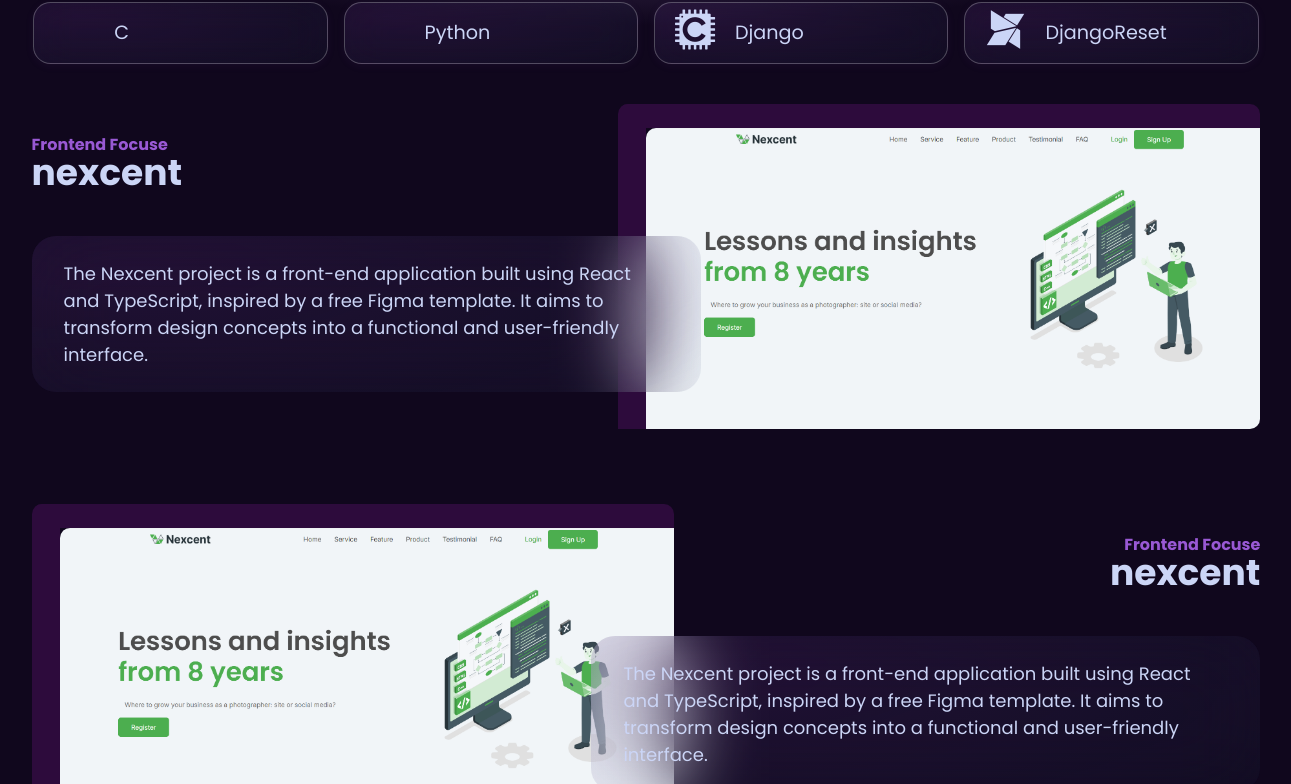
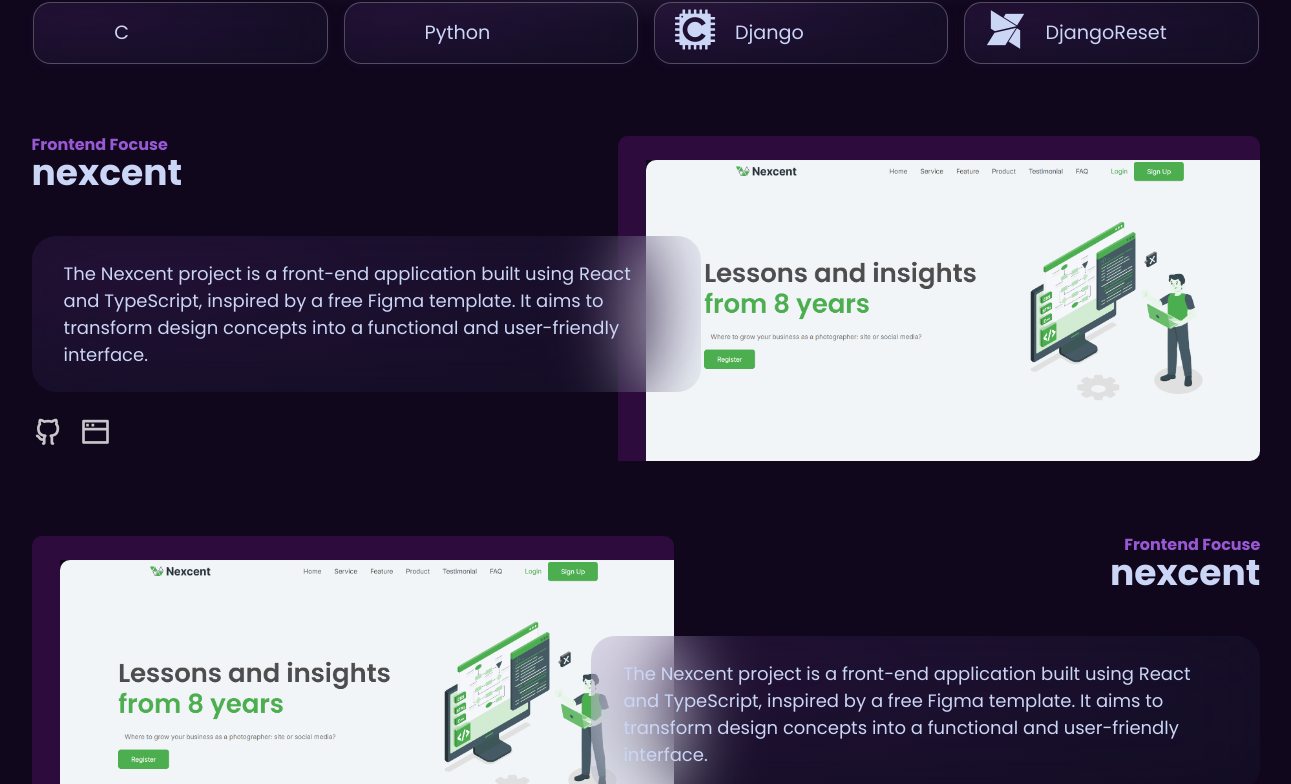
Before and after one commit to KaviruN/portfolio, a React (Vite) app: page / in a window 1536 px wide. Shown: the part 2011-2795 px from the top of the page, without its empty margins (122-1413 px from the left). Built offline with nearby package versions, Linux system fonts and the light colour scheme.

Commit message:
style: update Project component to include demo and GitHub links; enhance Projects component with new props and adjust SCSS for better layout

```diff
--- a/src/Project.tsx
+++ b/src/Project.tsx
@@ -5,10 +5,11 @@
     sub: string;
     description: string;
     img: string;
-    link: string;
+    demo: string;
+    githublink?: string;
 };
 
-function Project({ title, description, img, link, sub }: ProjectProps) {
+function Project({ title, description, img, demo, githublink, sub }: ProjectProps) {
     return (
         <div className="projects__project">
             <div className="projects__header">
@@ -17,10 +18,15 @@
                 <div className="projects__description">
                     <p className="projects__text">{description}</p>
                 </div>
+                <div className="projects__links">
+                    <a href={githublink} target="_blank" title="GITHUB Link"><i className="ri-github-line"></i></a>
+                    <a href={demo} target="_blank" title="Demo"><i className="ri-window-line"></i></a>
+                </div>
+
             </div>
             <div className="projects__view">
                 <div className="projects__img">
-                    <a href={link} target="_blank"><img src={img} alt="nexcent" /></a>
+                    <img src={img} alt="nexcent" />
                 </div>
             </div>
         </div>
--- a/src/Projects.tsx
+++ b/src/Projects.tsx
@@ -5,9 +5,9 @@
 function Projects( ) {
     return (
         <section className="projects">
-            <Project link='https://projects.kaviru.me/nexcent/' img={nexcent} title="nexcent" sub="Frontend Focuse" description="The Nexcent project is a front-end application built using React and TypeScript, inspired by a free Figma template. It aims to transform design concepts into a functional and user-friendly interface." />
-            <Project link='https://kavirun.github.io/nexcent/' img={nexcent} title="nexcent" sub="Frontend Focuse" description="The Nexcent project is a front-end application built using React and TypeScript, inspired by a free Figma template. It aims to transform design concepts into a functional and user-friendly interface." />
-            <Project link='https://kavirun.github.io/nexcent/' img={nexcent} title="nexcent" sub="Frontend Focuse" description="The Nexcent project is a front-end application built using React and TypeScript, inspired by a free Figma template. It aims to transform design concepts into a functional and user-friendly interface." />
+            <Project demo='https://projects.kaviru.me/nexcent/' githublink='https://github.com/KaviruN/nexcent' img={nexcent} title="nexcent" sub="Frontend Focuse" description="The Nexcent project is a front-end application built using React and TypeScript, inspired by a free Figma template. It aims to transform design concepts into a functional and user-friendly interface." />
+            <Project demo='https://kavirun.github.io/nexcent/'  githublink='https://github.com/KaviruN/nexcent' img={nexcent} title="nexcent" sub="Frontend Focuse" description="The Nexcent project is a front-end application built using React and TypeScript, inspired by a free Figma template. It aims to transform design concepts into a functional and user-friendly interface." />
+            <Project demo='https://kavirun.github.io/nexcent/' githublink='https://github.com/KaviruN/nexcent' img={nexcent} title="nexcent" sub="Frontend Focuse" description="The Nexcent project is a front-end application built using React and TypeScript, inspired by a free Figma template. It aims to transform design concepts into a functional and user-friendly interface." />
         </section>
     )
 }
--- a/src/scss/components/_projects.scss
+++ b/src/scss/components/_projects.scss
@@ -4,15 +4,32 @@
   color: hsla(226, 70%, 88%, 1);
   position: relative;
 
+  &__links a {
+    font-size: 2em;
+    color: hsla(0, 0%, 100%, 0.771);
+    text-decoration: none;
+
+    &:hover {
+      color: hsl(0, 0%, 100%);
+    }
+    &:active {
+      color: hsl(0, 0%, 100%);
+    }
+  }
+
+  &__links a:first-child {
+    margin-right: 0.5em;
+  }
+
+  &__header h4 {
+    color: hsla(271, 59%, 59%, 1);
+  }
+
   &__project {
     position: relative;
     padding: 2em;
     display: flex;
     flex-direction: column;
-
-    .projects__header h4{
-      color: hsla(271, 59%, 59%, 1);
-    }
 
     @media (min-width: 1485px) {
       flex-direction: row;
@@ -23,7 +40,7 @@
         .projects__view {
           position: absolute;
           right: 10%;
-          top: 0;
+          top: 2em;
           z-index: -1;
         }
         .projects__header {
@@ -35,15 +52,18 @@
         .projects__view {
           position: absolute;
           left: 10%;
-          top: 0;
+          top: 2em;
           z-index: -1;
+          cursor: pointer;
         }
         .projects__header {
           position: absolute;
           right: 10%;
         }
 
-        .projects__header h2, .projects__header h4 {
+        .projects__header h2,
+        .projects__header h4,
+        .projects__links {
           text-align: right;
         }
       }
@@ -59,8 +79,6 @@
     margin-bottom: 1.2em;
   }
 
-
-
   &__description {
     background: radial-gradient(
       ellipse 127.02% 151.92% at 15.32% 21.04%,
@@ -73,7 +91,7 @@
     background-blend-mode: overlay, normal;
     backdrop-filter: blur(40px);
     max-width: 669px;
-    margin-bottom: 1.5em;
+    margin-bottom: 1em;
   }
 
   &__view {
@@ -84,7 +102,6 @@
     border-bottom-right-radius: f.em(10);
     max-width: 642px;
     margin-bottom: 1.5em;
-
   }
 
   &__img img {
--- a/src/scss/global/_boilerplate.scss
+++ b/src/scss/global/_boilerplate.scss
@@ -14,6 +14,10 @@
   position: relative; /* Needed for absolute child positioning */
 }
 
+html {
+  scroll-behavior: smooth;
+}
+
 body {
   margin: 0;
   font-family: "Poppins", sans-serif;
```
Also changed, not shown: src/scss/style.css, 1 other file (tests, documents, lock files or other folders).
